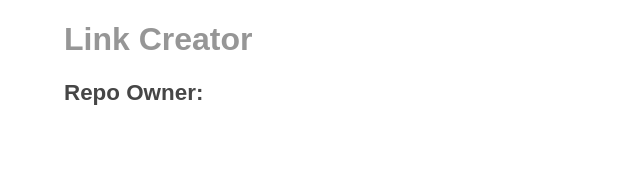
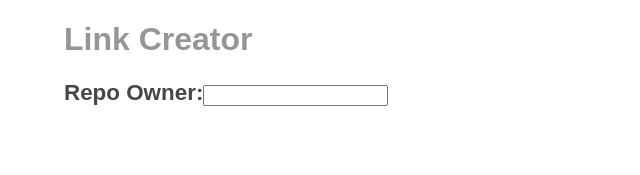
Before and after one commit to salis010/superchat-frontend-challenge, a React app: page / in a window 1280 px wide. Shown: the top 175 px of the page, without its empty margins (0-640 px from the left). Built offline with nearby package versions, Linux system fonts and the light colour scheme; the HTML template or start-up script is replaced by a standard one.

Commit message:
Adds universal handleChange function

```diff
--- a/src/components/link-creator/index.tsx
+++ b/src/components/link-creator/index.tsx
@@ -18,12 +18,30 @@ export const LinkCreator: React.FunctionComponent = () => {
         buttonSize: "small",
     })
 
+    const handleChange = (event) => {
+        console.log(event.target.value)
+        const value =
+            event.target.type === "checkbox"
+                ? event.target.checked
+                : event.target.value
+
+        return setLinkParams({
+            ...linkParams,
+            [event.target.id]: value,
+        })
+    }
+
     return (
         <PageWrapper>
             <PageTitle text="Link Creator" />
             <form>
                 <FieldWrapper>
                     <Label text="Repo Owner" />
+                    <input
+                        id="owner"
+                        value={linkParams.owner}
+                        onChange={handleChange}
+                    />
                 </FieldWrapper>
             </form>
         </PageWrapper>
```
